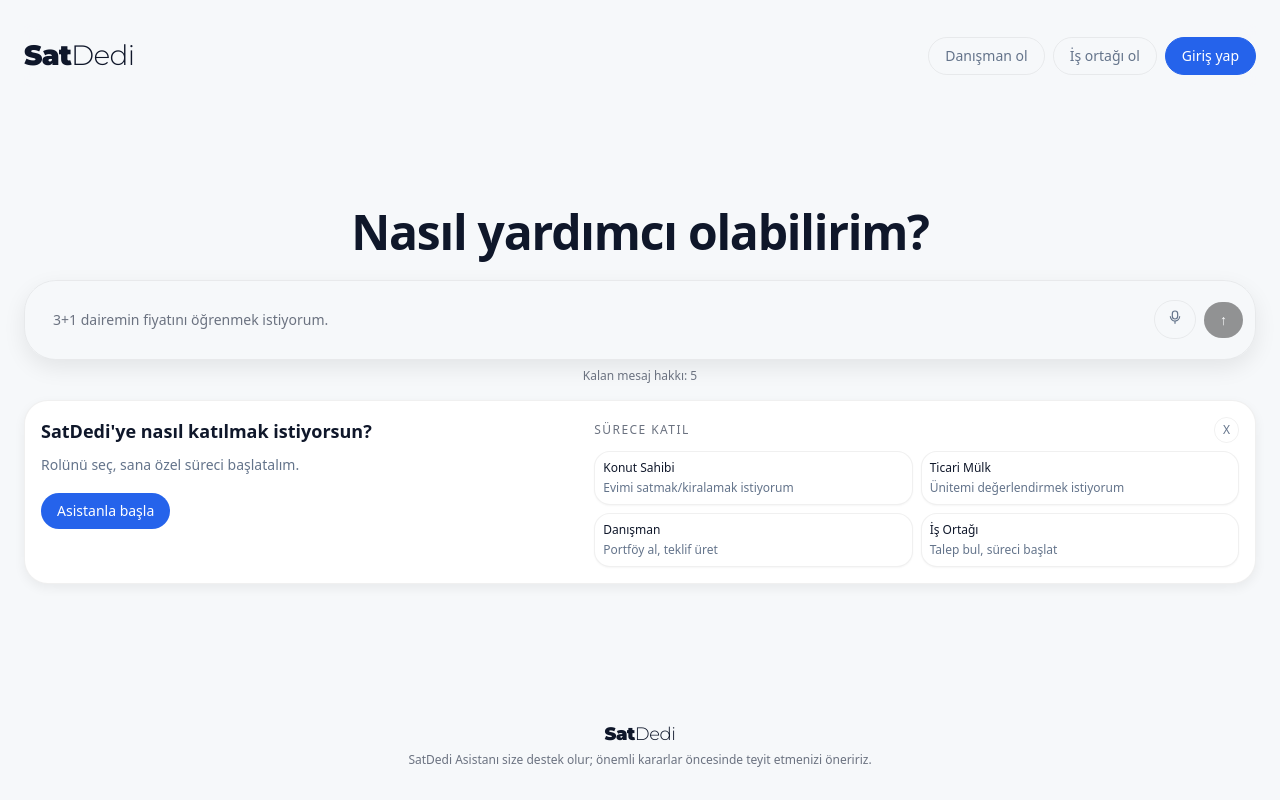
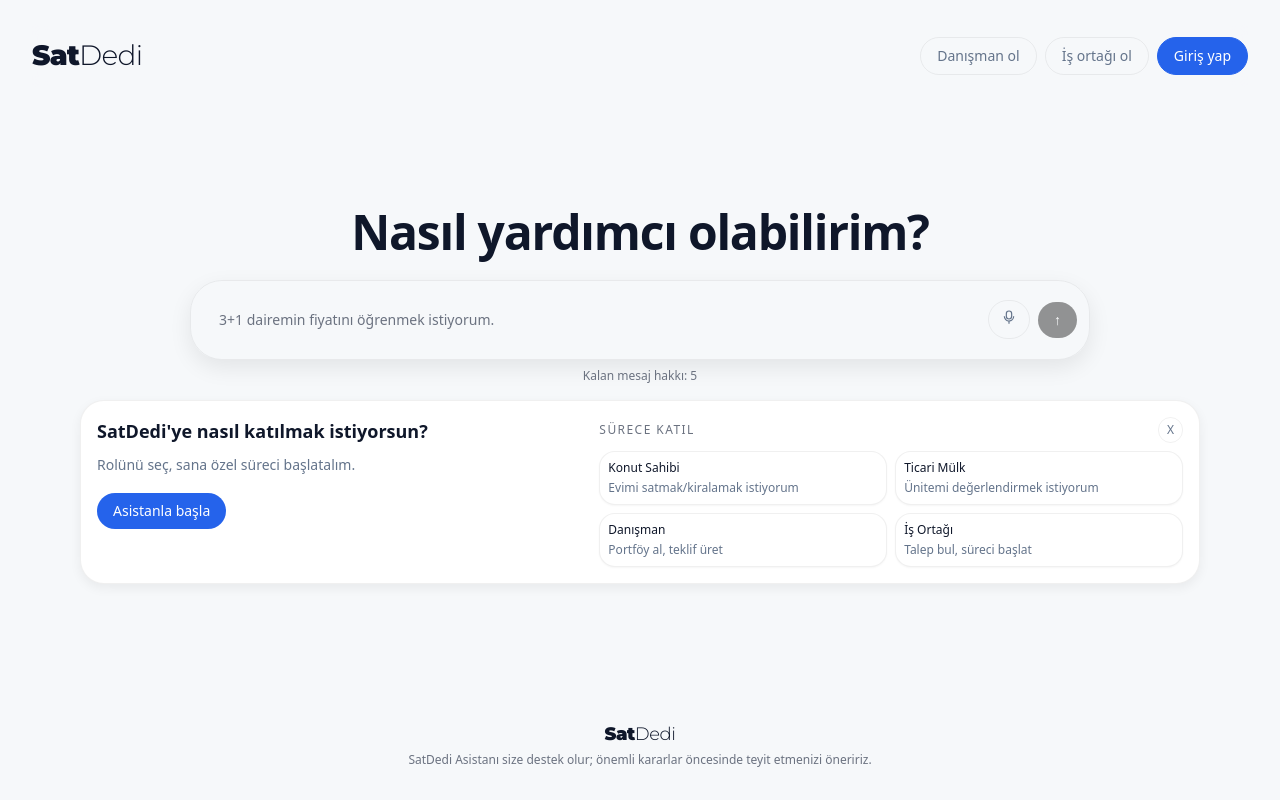
Before and after one commit to muazgozhamam/teklif-platform, a Next.js app in the folder apps/dashboard/: page / in a window 1280 px wide. Built offline with nearby package versions, Linux system fonts and the light colour scheme; no server answers.

Commit message:
fix(landing): clamp content width with full-bleed background

```diff
--- a/apps/dashboard/app/page.tsx
+++ b/apps/dashboard/app/page.tsx
@@ -2,6 +2,7 @@
 
 import React, { useEffect, useMemo, useRef, useState } from "react";
 import LandingShell from "@/components/landing/LandingShell";
+import ContentClamp from "@/components/landing/ContentClamp";
 import SuggestionCard from "@/components/landing/SuggestionCard";
 import StickyHeader from "@/components/chat/StickyHeader";
 import ChatComposer from "@/components/chat/ChatComposer";
@@ -279,11 +280,13 @@
 
       {isCenteredComposer ? (
         <section className="flex flex-1 flex-col items-center justify-center">
-          <h1 className="mb-6 text-center text-3xl font-semibold tracking-tight md:text-5xl">
-            Nasıl yardımcı olabilirim?
-          </h1>
+          <ContentClamp size="hero">
+            <h1 className="mb-6 text-center text-3xl font-semibold tracking-tight md:text-5xl">
+              Nasıl yardımcı olabilirim?
+            </h1>
+          </ContentClamp>
 
-          <div className="w-full">
+          <ContentClamp size="input">
             <ChatComposer
               value={input}
               disabled={false}
@@ -307,8 +310,10 @@
                 Kalan mesaj hakkı: {guestRemaining}
               </p>
             ) : null}
+          </ContentClamp>
 
-            {showSuggestionCard ? (
+          {showSuggestionCard ? (
+            <ContentClamp size="cards">
               <SuggestionCard
                 onTryNow={() => {
                   setComposerFocused(true);
@@ -317,8 +322,8 @@
                 }}
                 onClose={() => setShowSuggestionCard(false)}
               />
-            ) : null}
-          </div>
+            </ContentClamp>
+          ) : null}
         </section>
       ) : (
         <>
--- /dev/null
+++ b/apps/dashboard/components/landing/ContentClamp.tsx
@@ -0,0 +1,14 @@
+import React from 'react';
+
+type ClampSize = 'hero' | 'input' | 'cards' | 'base';
+
+const SIZE_CLASS: Record<ClampSize, string> = {
+  hero: 'max-w-[900px]',
+  input: 'max-w-[900px]',
+  cards: 'max-w-[1120px]',
+  base: 'max-w-[1120px]',
+};
+
+export default function ContentClamp({ size = 'base', className = '', children }: { size?: ClampSize; className?: string; children: React.ReactNode }) {
+  return <div className={`mx-auto w-full ${SIZE_CLASS[size]} ${className}`.trim()}>{children}</div>;
+}
--- a/apps/dashboard/components/landing/LandingShell.tsx
+++ b/apps/dashboard/components/landing/LandingShell.tsx
@@ -9,7 +9,7 @@
 export default function LandingShell({ children, footer }: LandingShellProps) {
   return (
     <main className="min-h-screen w-full" style={{ background: "var(--color-bg)", color: "var(--color-text-primary)" }}>
-      <div className="flex min-h-screen w-full flex-col px-4 py-6 md:px-6">
+      <div className="flex min-h-screen w-full flex-col px-6 py-6 md:px-8">
         <div className="mx-auto flex w-full max-w-[1280px] flex-1 flex-col">
           {children}
           {footer ? (
```
Lines whose indentation alone changed are shown as unchanged.
